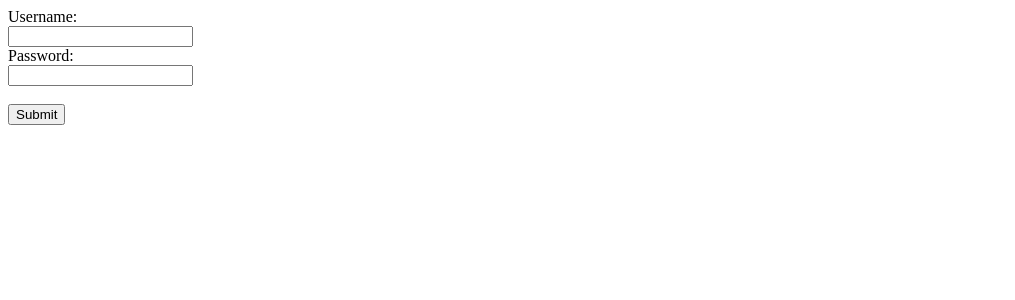
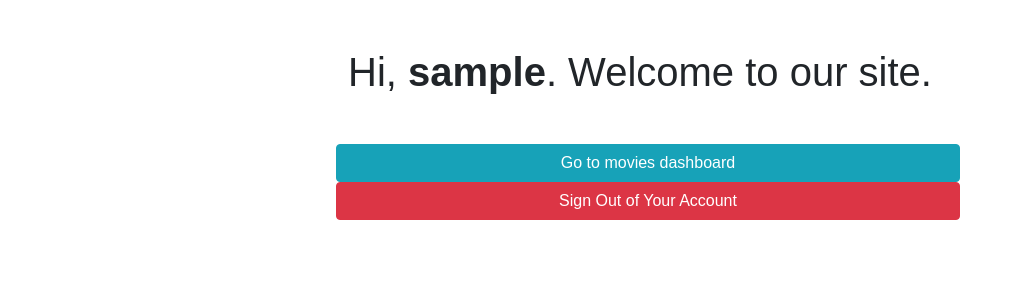
Before and after one commit to CMohamed/php-app, a PHP site: page / in a window 1280 px wide. Shown: the top 300 px of the page, without its empty margins (0-1015 px from the left). Run offline with PHP 8.4, Linux system fonts and the light colour scheme; the visitor is signed in with stand-in values (Sample User, id 1).

Commit message:
clean this project

```diff
--- a/home.php
+++ b/home.php
@@ -4,7 +4,7 @@ session_start();
 
 // Check if the user is logged in, if not then redirect him to login page
 if(!isset($_SESSION["loggedin"]) || $_SESSION["loggedin"] !== true){
-    header("location: login.php");
+    header("location: users/login.php");
     exit;
 }
 ?>
--- a/index.php
+++ b/index.php
@@ -1,8 +1,32 @@
-<!-- Display the login form -->
-<form method="post" action="login.php">
-    <label for="username">Username:</label><br>
-    <input type="text" id="username" name="username"><br>
-    <label for="password">Password:</label><br>
-    <input type="password" id="password" name="password"><br><br>
-    <input type="submit" value="Submit" name="submit">
-</form>
+<?php
+// Initialize the session
+session_start();
+
+// Check if the user is logged in, if not then redirect him to login page
+if(!isset($_SESSION["loggedin"]) || $_SESSION["loggedin"] !== true){
+    header("location: users/login.php");
+    exit;
+}
+?>
+
+<!DOCTYPE html>
+<html lang="en">
+<head>
+    <meta charset="UTF-8">
+    <title>Welcome</title>
+    <link rel="stylesheet" href="https://stackpath.bootstrapcdn.com/bootstrap/4.5.2/css/bootstrap.min.css">
+    <style>
+        body{ font: 14px sans-serif; text-align: center; }
+    </style>
+</head>
+<body>
+<h1 class="my-5">Hi, <b><?php echo htmlspecialchars($_SESSION["username"]); ?></b>. Welcome to our site.</h1>
+<p>
+<div style="display: flex; flex-direction: column; margin: auto; width: 50%">
+    <!--<a href="reset-password.php" class="btn btn-warning">Reset Your Password</a>-->
+    <a href="movies.php" class="btn btn-info ml-3">Go to movies dashboard</a>
+    <a href="users/logout.php" class="btn btn-danger ml-3">Sign Out of Your Account</a>
+</div>
+</p>
+</body>
+</html>
--- a/register.php
+++ /dev/null
@@ -1 +0,0 @@
-<?php
```
